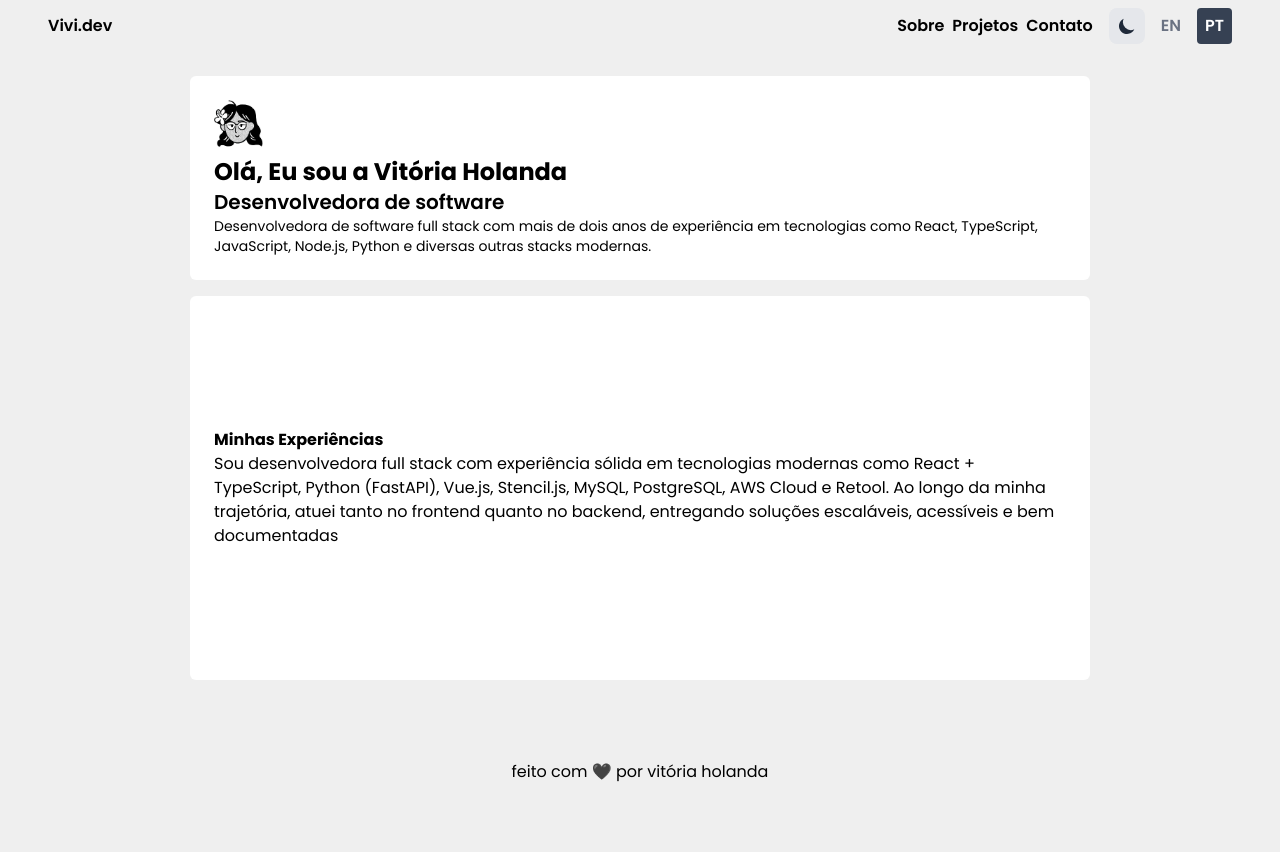
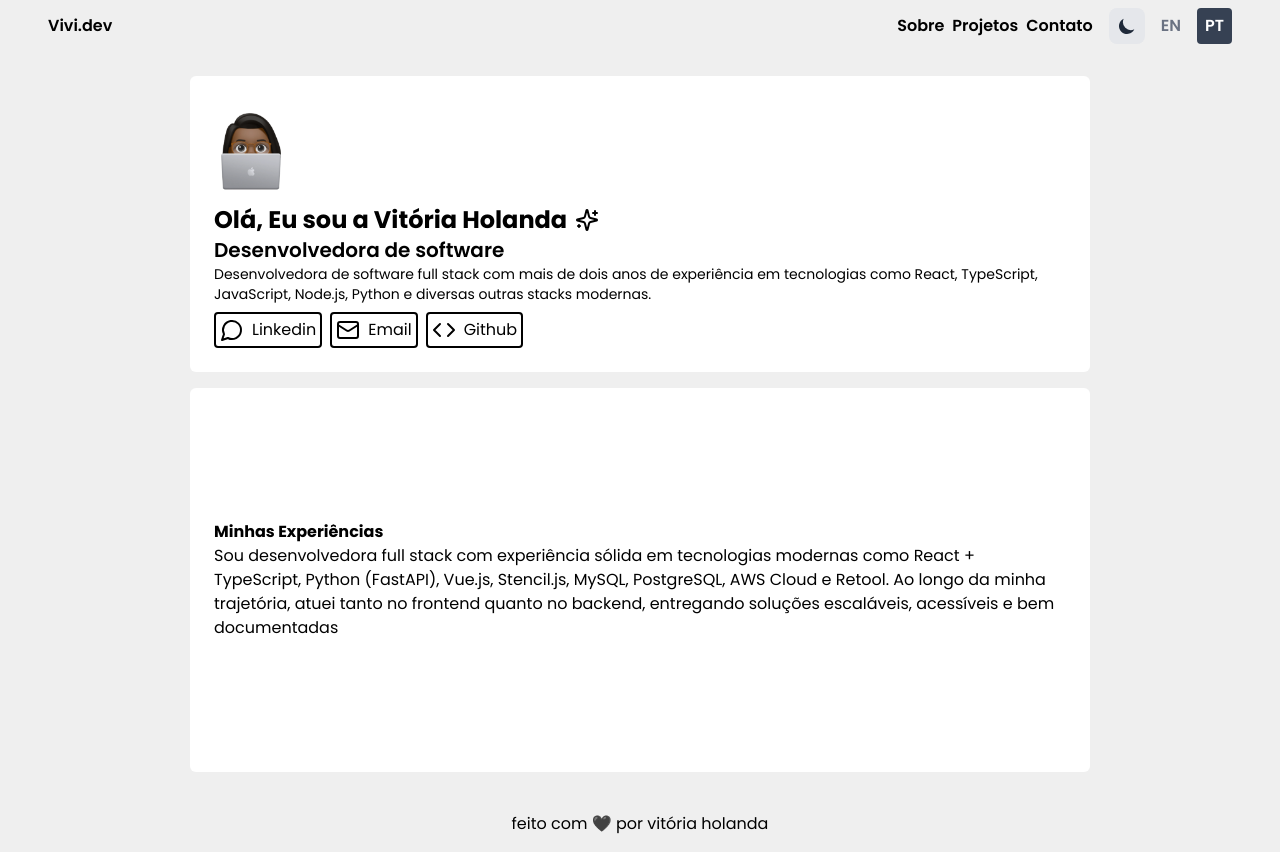
Before and after one commit to vitoriacst/vivi.dev, a Next.js app: page / in a window 1280 px wide. Before the commit the page ends 800 px from the top, so only its background shows below. Built offline with nearby package versions, Linux system fonts and the light colour scheme.

Commit message:
feat: :sparkles: adding contact section and lib of icons

```diff
--- a/package.json
+++ b/package.json
@@ -11,6 +11,7 @@
   "dependencies": {
     "@reduxjs/toolkit": "^2.7.0",
     "i18next": "^24.2.3",
+    "lucide-react": "^0.503.0",
     "next": "15.3.0",
     "next-i18next": "^15.4.2",
     "react": "^19.0.0",
--- a/src/app/components/AboutMe/AboutMe.tsx
+++ b/src/app/components/AboutMe/AboutMe.tsx
@@ -1,18 +1,27 @@
-import { useTranslation } from "react-i18next";
+import { Sparkles } from 'lucide-react';
+import { useTranslation } from 'react-i18next';
+import { Contact } from '../Contact/Contact';
 
 export default function AboutMe() {
-  const { t } = useTranslation('common')
+  const { t } = useTranslation('common');
 
   return (
     <section className="flex flex-col items-start w-full justify-start">
-    <div className="mb-2">
-    <img src="/logo.png" alt="Vitória Holanda" className="h-12" />
-    </div>
-    <div className="flex flex-col items-start">
-      <h1 className="text-2xl font-bold"> {t('greeting')}  {t('apresentation')}</h1>
+      <div className="mb-2">
+        <img src="/image.png" alt="Vitória Holanda" className="h-24" />
+      </div>{' '}
+      <div className="flex flex-col items-start">
+        <div className="flex items-center gap-2">
+          <h1 className="text-2xl font-bold">
+            {' '}
+            {t('greeting')} {t('apresentation')}
+          </h1>
+          <Sparkles />
+        </div>
         <h2 className="text-xl font-semibold">{t('position')}</h2>
         <p className="text-sm">{t('aboutMe')}</p>
-    </div>
-  </section>
+        <Contact />
+      </div>
+    </section>
   );
 }
--- /dev/null
+++ b/src/app/components/Contact/Contact.tsx
@@ -0,0 +1,34 @@
+import { Code, Mail, MessageCircle } from 'lucide-react';
+
+export const Contact = () => {
+  return (
+    <div className="flex items-center justify-center flex-col gap-2 mt-2">
+      <section className="flex gap-2">
+        <a
+          href={'https://www.linkedin.com/in/vitoria-cstholanda/'}
+          target="_blank"
+          className="flex gap-2 border-2 p-1 rounded-sm transition-transform duration-300 ease-in-out hover:-translate-y-1 hover:shadow-lg"
+        >
+          <MessageCircle />
+          Linkedin
+        </a>
+        <a
+          href={'vitoria.cst.holanda@gmail.com'}
+          target="_blank"
+          className="flex gap-2 border-2 p-1 rounded-sm transition-transform duration-300 ease-in-out hover:-translate-y-1 hover:shadow-lg"
+        >
+          <Mail />
+          Email
+        </a>
+        <a
+          href={'https://www.linkedin.com/in/vitoria-cstholanda/'}
+          target="_blank"
+          className="flex gap-2 border-2 p-1 rounded-sm transition-transform duration-300 ease-in-out hover:-translate-y-1 hover:shadow-lg"
+        >
+          <Code />
+          Github
+        </a>
+      </section>
+    </div>
+  );
+};
--- a/tailwind.config.ts
+++ b/tailwind.config.ts
@@ -12,6 +12,15 @@ const config: Config = {
       colors: {
         dark: 'black'
       },
+      keyframes: {
+        blink: {
+          '0%, 100%': { opacity: '1' },
+          '50%': { opacity: '0' },
+        },
+      },
+      animation: {
+        blink: 'blink 1s step-start infinite',
+      },
     },
   },
   plugins: [],
```
Also changed, not shown: public/image.png (added), 1 other file (tests, documents, lock files or other folders).
